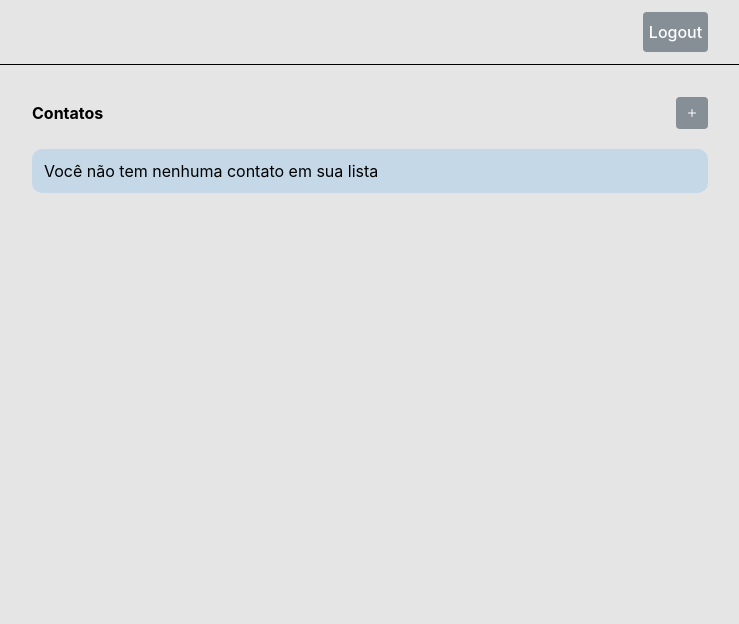
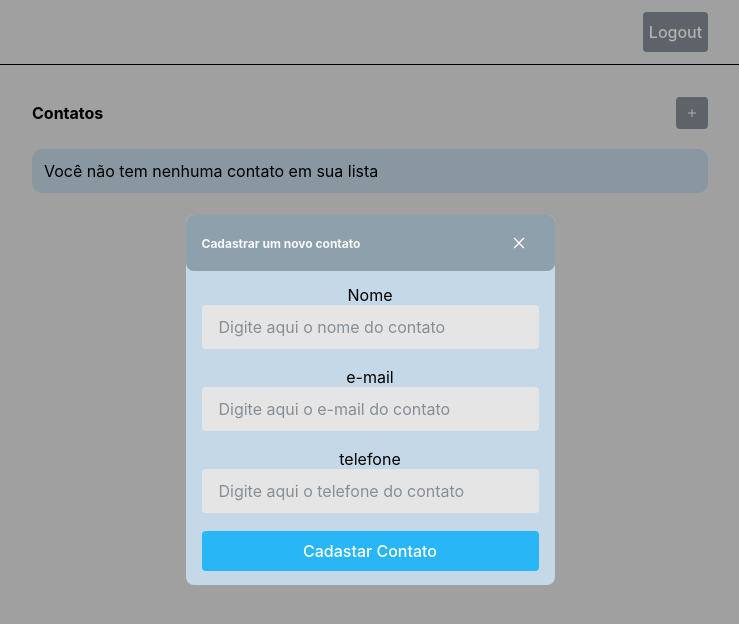
Before and after one commit to LuisGHM/Kenzie-fullstack-challenge-Front-LuisGHM, a React (Vite) app: page /home in a window 1280 px wide. Both pictures are taken after a click on the button 962 px from the left and 113 px from the top of the page. Shown: the top 624 px of the page, without its empty margins (270-1009 px from the left). Built offline with nearby package versions, Linux system fonts and the light colour scheme.

Commit message:
FEAT(home): Added contact creation and deletion functionality

```diff
--- a/src/components/ContactsList/ContactCard/index.jsx
+++ b/src/components/ContactsList/ContactCard/index.jsx
@@ -1,18 +1,23 @@
 import { BiPencil } from "react-icons/bi";
 import { BsFillTrash3Fill } from "react-icons/bs"
 import styles from "./style.module.scss"
+import { useContext } from "react";
+import { ContactContext } from "../../../providers/contactContext";
 
-export const ContactCard = () => {
+export const ContactCard = ({ contact }) => {
+
+    const { contactDelete } = useContext(ContactContext)
+
     return (
         <>
             <div className={`${styles.card}`}>
                 <div className={`${styles.cardHeader}`}>
-                    <h1>Texeira</h1>
-                    <h3 className={`headline grey2`}>texeira@gmail.com | 2222222</h3>
+                    <h1>{contact.name}</h1>
+                    <h3 className={`headline grey2`}>{contact.email} | {contact.telephone}</h3>
                 </div>
                 <div className={`${styles.btns}`}>
                     <button className={`${styles.btn} btn blue`}><BiPencil/></button>
-                    <button className={`${styles.btn} btn blue`}><BsFillTrash3Fill/></button>
+                    <button className={`${styles.btn} btn blue`} onClick={() => contactDelete.mutate(contact)}><BsFillTrash3Fill/></button>
                 </div>
             </div>
         </>
--- a/src/components/ContactsList/index.jsx
+++ b/src/components/ContactsList/index.jsx
@@ -3,22 +3,21 @@ import { FiPlus } from "react-icons/fi";
 import styles from "./style.module.scss"
 import { ContactCard } from "./ContactCard";
 import { UserContext } from "../../providers/userContext";
+import { ContactContext } from "../../providers/contactContext";
 
 export const ContactList = () => {
 
-   const { user } = useContext(UserContext);
-
-   const contacts = user?.contacts;
+   const { setisOpenAdd, contactList } = useContext(ContactContext)
 
    return (
       <div className="container">
          <div className={`${styles.headerSection}`}>
             <h1 className="title2">Contatos</h1>
-            <button className={`${styles.btn} btn grey`}><FiPlus/></button>
+            <button onClick={() => setisOpenAdd(true)} className={`${styles.btn} btn grey`}><FiPlus/></button>
          </div>
          <ul className={`${styles.section} container`}>
-            {contacts !== undefined && contacts !== 0 ? (
-               contacts.map((item) => <ContactCard key={item.id} post={item} />)
+            {contactList !== undefined && contactList !== 0 ? (
+               contactList.map((item) => <ContactCard key={item.id} contact={item} />)
                ) : (
                <h3>Você não tem nenhuma contato em sua lista</h3>
             )}
--- a/src/components/ContactsList/style.module.scss
+++ b/src/components/ContactsList/style.module.scss
@@ -18,4 +18,7 @@
 .section{
     background: #c4d8e7;
     border-radius: 10px;
+    display: flex;
+    flex-direction: column;
+    gap: 10px;
 }
--- /dev/null
+++ b/src/components/Modal/ModalAdd/index.jsx
@@ -0,0 +1,24 @@
+import { useContext } from "react";
+import { ContactContext } from "../../../providers/contactContext";
+import { AiOutlineClose } from "react-icons/ai"
+import { AddContactForm } from "../../form/AddContactForm";
+
+export const ModalAdd = () => {
+    const {setisOpenAdd, isOpenAdd } = useContext(ContactContext);
+
+    return(
+        isOpenAdd ? (
+            <div role="dialog" className={"modalOverlay"}>
+                <div className={"modalBox"}>
+                    <div className={"modalHeaderContainer"}>
+                        <h3 className="headline bold">Cadastrar um novo contato</h3>
+                        <button className={`${"closeButton"} btn`} onClick={() => setisOpenAdd(false)}><AiOutlineClose/></button>
+                    </div>
+                    <div>
+                        <AddContactForm/>
+                    </div>
+                </div>
+            </div>
+        ) : null
+    )
+}
--- /dev/null
+++ b/src/components/form/AddContactForm/addContactFormSchema.js
@@ -0,0 +1,7 @@
+import { z } from "zod";
+
+export const addContactFormSchema = z.object({
+    name: z.string().min(1, "O nome do contato é obrigatória"),
+    email: z.string().min(1, "O e-mail do contato é obrigatória"),
+    telephone: z.string().min(1, "O telefone do contato é obrigatória"),
+})
--- /dev/null
+++ b/src/components/form/AddContactForm/index.jsx
@@ -0,0 +1,28 @@
+import { useForm } from "react-hook-form";
+import { addContactFormSchema } from "./addContactFormSchema";
+import { zodResolver } from "@hookform/resolvers/zod";
+import { Input } from "../input";
+import { useContext } from "react";
+import { ContactContext } from "../../../providers/contactContext";
+
+export const AddContactForm = () => {
+
+    const { contactCreate } = useContext(ContactContext)
+
+    const { register, handleSubmit, formState: { errors }} = useForm({
+        resolver: zodResolver(addContactFormSchema)
+    });
+
+    const submit = (formData) => {
+        contactCreate.mutate(formData);
+    }
+
+    return(
+        <form className={"formContainer"} onSubmit={handleSubmit(submit)}>
+            <Input className={`input`} asside={true} type="text" label={"Nome"} placeholder="Digite aqui o nome do contato"  {...register("name")} error={errors.name}/>
+            <Input className={`input`} asside={true} type="text" label={"e-mail"} placeholder="Digite aqui o e-mail do contato"  {...register("email")} error={errors.email}/>
+            <Input className={`input`} asside={true} type="text" label={"telefone"} placeholder="Digite aqui o telefone do contato"  {...register("telephone")} error={errors.telephone}/>
+            <button type="submit" className={`btn`}>Cadastar Contato</button>
+        </form>
+    )
+}
--- a/src/pages/HomePage/index.jsx
+++ b/src/pages/HomePage/index.jsx
@@ -1,5 +1,7 @@
 import { ContactList } from "../../components/ContactsList"
+import { ModalAdd } from "../../components/Modal/ModalAdd"
 import { HomeHeader } from "../../components/header/HomeHeader"
+import { ContactProvider } from "../../providers/contactContext"
 
 
 export const HomePage = () => {
@@ -7,7 +9,10 @@ export const HomePage = () => {
         <>
             <HomeHeader/>
             <main>
-                <ContactList/>
+                <ContactProvider>
+                    <ContactList/>
+                    <ModalAdd/>
+                </ContactProvider>
             </main>
         </>
     )
--- /dev/null
+++ b/src/providers/contactContext.jsx
@@ -0,0 +1,76 @@
+import { useMutation, useQuery, useQueryClient } from "@tanstack/react-query";
+import { jwtDecode } from "jwt-decode";
+import { createContext, useContext, useState } from "react";
+import { UserContext } from "./userContext";
+import { api } from "../services/api";
+import { useNavigate } from "react-router-dom";
+
+export const ContactContext = createContext({});
+
+export const ContactProvider = ({ children }) => {
+    const [isOpenAdd, setisOpenAdd ] = useState(false);
+    const [editingPost, setEditingPost] = useState(false);
+    const token = localStorage.getItem("@TOKEN");
+    const { setContacts, contacts, getUser } = useContext(UserContext)
+    const navigate = useNavigate();
+
+    const { data: contactList} = useQuery({ queryKey: ["contacts"], queryFn: async () =>{
+      if (token) {
+        const decodedToken = jwtDecode(token);
+        const { data } = await api.get(`/clients/email/${decodedToken.email}`, {
+            headers: {
+              Authorization: `Bearer ${token}`,
+            },
+          });
+          setContacts(data.contacts);
+          return data.contacts;
+      }
+    }});
+
+    const client = useQueryClient();
+
+    const revalidate = () => {
+      client.invalidateQueries({ queryKey: ["contacts"]});
+      setisOpenAdd(false)
+    }
+
+    const contactCreate = useMutation({
+      mutationFn: async (formData) => {
+           return await api.post("/contacts", formData, {
+              headers: {
+                  Authorization: `Bearer ${token}`,
+              },
+          });
+      },
+      onSuccess: () => {
+          revalidate();
+          console.log("Post criado com sucesso")
+      },
+      onError: (error) => {
+        console.log(error);
+      }
+     });
+
+     const contactDelete = useMutation({
+      mutationFn: async (formData) => {
+            return await api.delete(`/contacts/${formData.id}`, {
+              headers:{
+                  Authorization: `Bearer ${token}`,
+              },
+          });
+      },
+      onSuccess:() =>{
+          revalidate();
+          toast.success("Post deletado")
+          navigate("/")
+      }
+ });
+
+    return (
+        <ContactContext.Provider
+          value={{ setisOpenAdd, isOpenAdd, contactList, contactCreate, contactDelete }}
+        >
+          {children}
+        </ContactContext.Provider>
+      );
+}
--- a/src/providers/userContext.jsx
+++ b/src/providers/userContext.jsx
@@ -8,6 +8,7 @@ export const UserContext = createContext({});
 export const UserProvider = ({ children }) => {
     const [user, setUser] = useState()
     const navigate = useNavigate();
+    const [contacts, setContacts] = useState();
 
     useEffect(() => {
         const getUser = async () => {
@@ -20,8 +21,9 @@ export const UserProvider = ({ children }) => {
                   Authorization: `Bearer ${token}`,
                 },
               });
+              setUser(data);
+              setContacts(data.contacts)
               navigate("/home");
-              setUser(data);
             } catch (error) {
               console.log("Token inspirado");
               setUser(null);
@@ -66,7 +68,7 @@ export const UserProvider = ({ children }) => {
 
     return (
         <UserContext.Provider
-          value={{ setUser, user, userLogin, logout, userRegister }}
+          value={{ setUser, user, userLogin, logout, userRegister, contacts, setContacts }}
         >
           {children}
         </UserContext.Provider>
--- a/src/styles/index.scss
+++ b/src/styles/index.scss
@@ -4,4 +4,5 @@
 @import "./container.scss";
 @import "./form.scss";
 @import "./input.scss";
-@import "./typograph.scss"
+@import "./typograph.scss";
+@import "./modal.scss";
--- /dev/null
+++ b/src/styles/modal.scss
@@ -0,0 +1,49 @@
+.modalOverlay{
+    position: fixed;
+
+    display: flex;
+    align-items: center;
+    justify-content: center;
+
+    inset: 0;
+
+    width: 100%;
+    height: 100vh;
+    background-color: rgba(0,0,0,.3);
+}
+
+.modalBox{
+    position: relative;
+    width: 100%;
+    max-width: 300px;
+    background-color: #c4d8e7;
+    border-radius: 8px;
+}
+
+.modalHeaderContainer{
+    background-color: #8fa0ad;
+    display: flex;
+    flex-direction: row;
+    padding: 10px 16px;
+    justify-content: space-between;
+    align-items: center;
+    border-radius: 8px;
+}
+
+.closeButton{
+    max-width: 40px;
+    display: flex;
+    justify-content: center;
+    align-items: center;
+    background-color: transparent;
+
+    &:hover{
+        background-color: #a1b4c2;
+    }
+}
+
+@media (min-width:600px) {
+    .modalBox{
+        max-width: 369px;
+    }
+}
```
